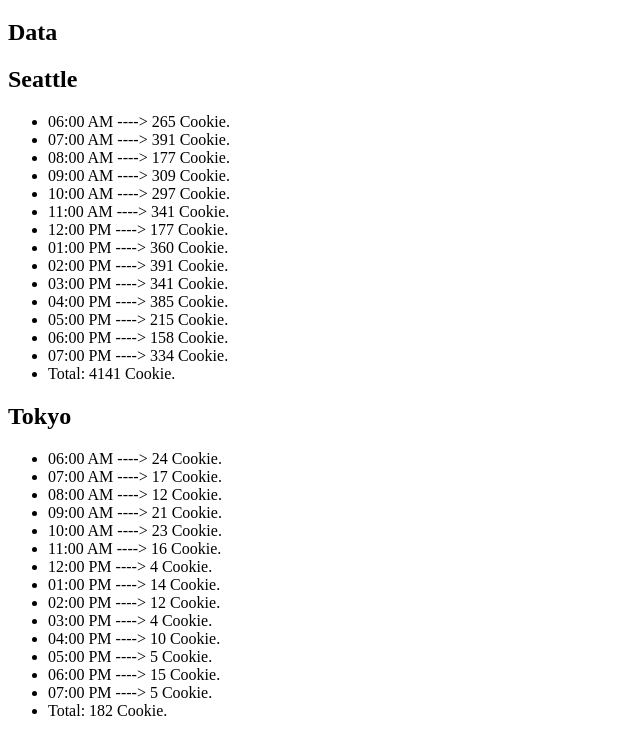
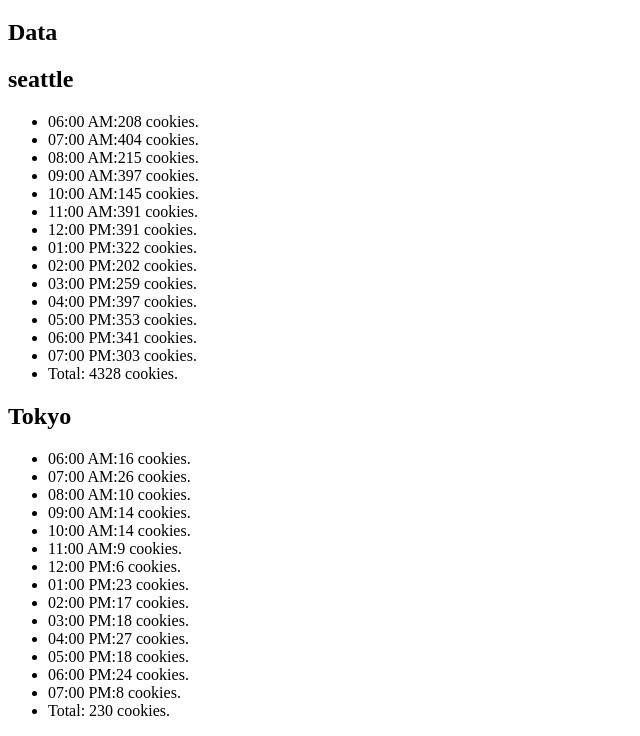
Before and after one commit to wafaankoush99/cookie-stand, a plain HTML site: page sales.html in a window 1280 px wide. Shown: the part 61-797 px from the top of the page, without its empty margins (0-640 px from the left). Drawn offline with Linux system fonts and the light colour scheme.

Commit message:
js.app mod

```diff
--- a/js/app.js
+++ b/js/app.js
@@ -1,142 +1,235 @@
 'use strict';
 
-let dayHours =  ['06:00 AM','07:00 AM','08:00 AM','09:00 AM','10:00 AM','11:00 AM','12:00 PM','01:00 PM','02:00 PM','03:00 PM','04:00 PM','05:00 PM','06:00 PM','07:00 PM'];
+let hour =  ['06:00 AM','07:00 AM','08:00 AM','09:00 AM','10:00 AM','11:00 AM','12:00 PM','01:00 PM','02:00 PM','03:00 PM','04:00 PM','05:00 PM','06:00 PM','07:00 PM'];
+
+const seattle = {
+  name: 'seattle',
+  min: 23,
+  max: 65,
+  avg: 6.3,
+  cookiesSales: [],
+  customerPerHour: [],
+  totalSales: 0,
+  getSales: function () {
+    for ( let i=0; i<hour.length; i++ ) {
+      let cookie = Math.ceil( getRandomArbitrary( this.min, this.max ) * this.avg );
+      this.cookiesSales.push( cookie );
+      this.totalSales += cookie;
+
+    }
+  },
 
 
-let seattle = {
-  country: 'Seattle',
-  minCustomers:23,
-  maxCustomers:65,
-  avgCookiesSale: 6.3,
-  customers: 0,
-  cookiesNumber:0,
-  totalCookies:0,
-  customersNumber: function (min,max) {
-    this.customers = generateRandomNumber(min, max);
+  getCustomer: function () {
+    for ( let i=0; i<hour.length; i++ ) {
+      let customer = getRandomArbitrary( this.min, this.max );
+      this.customerPerHour.push( customer );
+    }
+
   },
-  hourWorks: function (randomNumber,multiply) {
-    this.cookiesNumber = calculateCookiesNumber(randomNumber,multiply);
-  }
+
+  render: function () {
+
+    const parentElement = document.getElementById( 'shops' );
+
+    const articleElement = document.createElement( 'article' );
+    parentElement.appendChild( articleElement );
+
+    const h2Element = document.createElement( 'h2' );
+    articleElement.appendChild( h2Element );
+    h2Element.textContent = this.name;
+
+    const ulElement = document.createElement( 'ul' );
+    articleElement.appendChild( ulElement );
+
+    for ( let i=0; i<hour.length; i++ ) {
+      const liElement = document.createElement( 'li' );
+      ulElement.appendChild( liElement );
+      liElement.textContent= `${hour[i]}:${this.cookiesSales[i]} cookies.`;
+    }
+
+    const liElement = document.createElement( 'li' );
+    ulElement.appendChild( liElement );
+    liElement.textContent = `Total: ${this.totalSales} cookies.`;
+
+  },
+
+
+
 };
 
-renderObjects(seattle);
+const Tokyo = {
+  name: 'Tokyo',
+  min: 3,
+  max: 24,
+  avg: 1.2,
+  cookiesSales: [],
+  customerPerHour: [],
+  totalSales: 0,
+  getSales: function () {
+    for ( let i=0; i<hour.length; i++ ) {
+      let cookie = Math.ceil( getRandomArbitrary( this.min, this.max ) * this.avg );
+      this.cookiesSales.push( cookie );
+      this.totalSales += cookie;
+
+    }
+  },
+
+
+  getCustomer: function () {
+    for ( let i=0; i<hour.length; i++ ) {
+      let customer = getRandomArbitrary( this.min, this.max );
+      this.customerPerHour.push( customer );
+    }
+
+  },
+
+  render: function () {
+
+    const parentElement = document.getElementById( 'shops' );
+
+    const articleElement = document.createElement( 'article' );
+    parentElement.appendChild( articleElement );
+
+    const h2Element = document.createElement( 'h2' );
+    articleElement.appendChild( h2Element );
+    h2Element.textContent = this.name;
+
+    const ulElement = document.createElement( 'ul' );
+    articleElement.appendChild( ulElement );
+
+    for ( let i=0; i<hour.length; i++ ) {
+      const liElement = document.createElement( 'li' );
+      ulElement.appendChild( liElement );
+      liElement.textContent= `${hour[i]}:${this.cookiesSales[i]} cookies.`;
+    }
+
+    const liElement = document.createElement( 'li' );
+    ulElement.appendChild( liElement );
+    liElement.textContent = `Total: ${this.totalSales} cookies.`;
+
+  },
+
+
+
+};
+
+
+
+const Dubai = {
+  name: 'Dubai',
+  min: 11,
+  max: 38,
+  avg: 3.7,
+  cookiesSales: [],
+  customerPerHour: [],
+  totalSales: 0,
+  getSales: function () {
+    for ( let i=0; i<hour.length; i++ ) {
+      let cookie = Math.ceil( getRandomArbitrary( this.min, this.max ) * this.avg );
+      this.cookiesSales.push( cookie );
+      this.totalSales += cookie;
+
+    }
+  },
+
+
+  getCustomer: function () {
+    for ( let i=0; i<hour.length; i++ ) {
+      let customer = getRandomArbitrary( this.min, this.max );
+      this.customerPerHour.push( customer );
+    }
+
+  },
+
+  render: function () {
+
+    const parentElement = document.getElementById( 'shops' );
+
+    const articleElement = document.createElement( 'article' );
+    parentElement.appendChild( articleElement );
+
+    const h2Element = document.createElement( 'h2' );
+    articleElement.appendChild( h2Element );
+    h2Element.textContent = this.name;
+
+    const ulElement = document.createElement( 'ul' );
+    articleElement.appendChild( ulElement );
+
+    for ( let i=0; i<hour.length; i++ ) {
+      const liElement = document.createElement( 'li' );
+      ulElement.appendChild( liElement );
+      liElement.textContent= `${hour[i]}:${this.cookiesSales[i]} cookies.`;
+    }
+
+    const liElement = document.createElement( 'li' );
+    ulElement.appendChild( liElement );
+    liElement.textContent = `Total: ${this.totalSales} cookies.`;
+
+  },
+
+
+
+};
 
 
 
 
-let tokyo = {
-  country: 'Tokyo',
-  minCustomers:3,
-  maxCustomers:24,
-  avgCookiesSale: 1.2,
-  customers: 0,
-  cookiesNumber:0,
-  totalCookies:0,
-  customersNumber: function (min,max) {
-    this.customers = generateRandomNumber(min, max);
+const Paris = {
+  name: 'Paris',
+  min: 20,
+  max: 38,
+  avg: 2.3,
+  cookiesSales: [],
+  customerPerHour: [],
+  totalSales: 0,
+  getSales: function () {
+    for ( let i=0; i<hour.length; i++ ) {
+      let cookie = Math.ceil( getRandomArbitrary( this.min, this.max ) * this.avg );
+      this.cookiesSales.push( cookie );
+      this.totalSales += cookie;
+
+    }
   },
-  hourWorks: function (randomNumber,multiplyNumber) {
-    this.cookiesNumber = calculateCookiesNumber(randomNumber,multiplyNumber);
-  }
-};
 
-renderObjects(tokyo);
 
-let dubai = {
-  country: 'Dubai',
-  minCustomers:11,
-  maxCustomers:38,
-  avgCookiesSale: 3.7,
-  customers: 0,
-  cookiesNumber:0,
-  totalCookies:0,
-  customersNumber: function (min,max) {
-    this.customers = generateRandomNumber(min, max);
+  getCustomer: function () {
+    for ( let i=0; i<hour.length; i++ ) {
+      let customer = getRandomArbitrary( this.min, this.max );
+      this.customerPerHour.push( customer );
+    }
+
   },
-  hourWorks: function (randomNumber,multiplyNumber) {
-    this.cookiesNumber = calculateCookiesNumber(randomNumber,multiplyNumber);
-  }
-};
-renderObjects(dubai);
+
+  render: function () {
+
+    const parentElement = document.getElementById( 'shops' );
+
+    const articleElement = document.createElement( 'article' );
+    parentElement.appendChild( articleElement );
+
+    const h2Element = document.createElement( 'h2' );
+    articleElement.appendChild( h2Element );
+    h2Element.textContent = this.name;
+
+    const ulElement = document.createElement( 'ul' );
+    articleElement.appendChild( ulElement );
+
+    for ( let i=0; i<hour.length; i++ ) {
+      const liElement = document.createElement( 'li' );
+      ulElement.appendChild( liElement );
+      liElement.textContent= `${hour[i]}:${this.cookiesSales[i]} cookies.`;
+    }
+
+    const liElement = document.createElement( 'li' );
+    ulElement.appendChild( liElement );
+    liElement.textContent = `Total: ${this.totalSales} cookies.`;
+
+  },
 
 
 
-
-
-let paris = {
-  country: 'Paris',
-  minCustomers:20,
-  maxCustomers:38,
-  avgCookiesSale: 2.3,
-  customers: 0,
-  cookiesNumber:0,
-  totalCookies:0,
-  customersNumber: function (min,max) {
-    this.customers = generateRandomNumber(min, max);
-  },
-  hourWorks: function (randomNumber,multiplyNumber) {
-    this.cookiesNumber = calculateCookiesNumber(randomNumber,multiplyNumber);
-  }
 };
-
-renderObjects(paris);
-
-
-
-
-let lima = {
-  country: 'Lima',
-  minCustomers:2,
-  maxCustomers:16,
-  avgCookiesSale: 4.6,
-  customers: 0,
-  cookiesNumber:0,
-  totalCookies:0,
-  customersNumber: function (min,max) {
-    this.customers = generateRandomNumber(min, max);
-  },
-  hourWorks: function (randomNumber,multiplyNumber) {
-    this.cookiesNumber = calculateCookiesNumber(randomNumber,multiplyNumber);
-  }
-};
-
-
-renderObjects(lima);
-
-
-
-
-
-
-function renderObjects(objectName){
-  let parentElement = document.getElementById('Salmon Sales');
-  let articleElement = document.createElement('article');
-  parentElement.appendChild(articleElement);
-  let h2Element = document.createElement('h2');
-  articleElement.appendChild(h2Element);
-  h2Element.textContent = objectName.country;
-  let ulElement = document.createElement('ul');
-  articleElement.appendChild(ulElement);
-
-
-
-  for(let i = 0; i < dayHours.length; i++) {
-    let liElement = document.createElement('li');
-    ulElement.appendChild(liElement);
-    objectName.customersNumber(objectName.minCustomers,objectName.maxCustomers);
-    objectName.hourWorks(objectName.customers,objectName.avgCookiesSale);
-    liElement.textContent = `${dayHours[i]} ----> ${objectName.cookiesNumber} Cookie.`;
-    objectName.totalCookies = objectName.totalCookies + objectName.cookiesNumber;
-    objectName.customers = 0;
-    objectName.cookiesNumber = 0;
-  }
-
-
-
-  let liElement = document.createElement('li');
-  ulElement.appendChild(liElement);
-  liElement.textContent = `Total: ${objectName.totalCookies} Cookie.`;
-}
 
 
 
@@ -144,17 +237,96 @@ function renderObjects(objectName){
 
 
 
+const Lima = {
+  name: 'Lima',
+  min: 2,
+  max: 16,
+  avg: 4.6,
+  cookiesSales: [],
+  customerPerHour: [],
+  totalSales: 0,
+  getSales: function () {
+    for ( let i=0; i<hour.length; i++ ) {
+      let cookie = Math.ceil( getRandomArbitrary( this.min, this.max ) * this.avg );
+      this.cookiesSales.push( cookie );
+      this.totalSales += cookie;
+
+    }
+  },
+
+
+  getCustomer: function () {
+    for ( let i=0; i<hour.length; i++ ) {
+      let customer = getRandomArbitrary( this.min, this.max );
+      this.customerPerHour.push( customer );
+    }
+
+  },
+
+  render: function () {
+
+    const parentElement = document.getElementById( 'shops' );
+
+    const articleElement = document.createElement( 'article' );
+    parentElement.appendChild( articleElement );
+
+    const h2Element = document.createElement( 'h2' );
+    articleElement.appendChild( h2Element );
+    h2Element.textContent = this.name;
+
+    const ulElement = document.createElement( 'ul' );
+    articleElement.appendChild( ulElement );
+
+    for ( let i=0; i<hour.length; i++ ) {
+      const liElement = document.createElement( 'li' );
+      ulElement.appendChild( liElement );
+      liElement.textContent= `${hour[i]}:${this.cookiesSales[i]} cookies.`;
+    }
+
+    const liElement = document.createElement( 'li' );
+    ulElement.appendChild( liElement );
+    liElement.textContent = `Total: ${this.totalSales} cookies.`;
+
+  },
+
+
+
+};
+
+
+function getRandomArbitrary( min, max ) {
+  return Math.floor( Math.random() * ( max - min + 1 )+ min );
+}
+
+
+seattle.getSales();
+seattle.getCustomer();
+seattle.render();
+console.log( seattle );
+
+
+Tokyo.getSales();
+Tokyo.getCustomer();
+Tokyo.render();
+console.log( Tokyo );
+
+
+
+Dubai.getSales();
+Dubai.getCustomer();
+Dubai.render();
+console.log( Dubai );
 
 
 
 
+Paris.getSales();
+Paris.getCustomer();
+Paris.render();
+console.log( Paris );
 
 
-
-function generateRandomNumber(min, max) {
-  return Math.floor(Math.random() * (max - min + 1) + min);
-}
-function calculateCookiesNumber (randomNumber,multiply){
-  randomNumber = randomNumber*multiply;
-  return Math.ceil(randomNumber);
-}
+Lima.getSales();
+Lima.getCustomer();
+Lima.render();
+console.log( Lima );
--- a/sales.html
+++ b/sales.html
@@ -9,7 +9,7 @@
  </header>
 <main>
  <h2>Data</h2>
- <div id="Salmon Sales">
+ <div id="shops">
 <!-- generate this from js: -->
 <!-- <article>
  <h2></h2>
```
